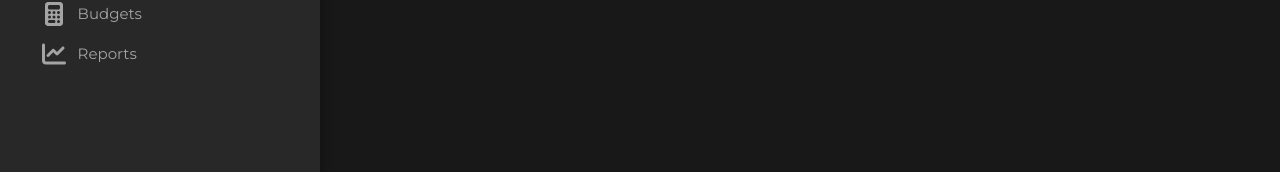
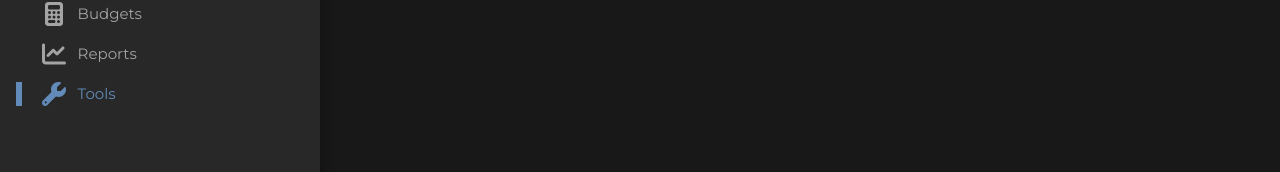
Before and after one commit to pawlh/dime, a Vue app: page /tools in a window 1280 px wide. Shown: the part 123-295 px from the top of the page. Built offline with nearby package versions, Linux system fonts and the light colour scheme.

Commit message:
create tools view with route

```diff
--- a/src/main.ts
+++ b/src/main.ts
@@ -11,14 +11,15 @@ import {
     faChevronLeft,
     faChevronRight,
     faUser,
-    faUpload
+    faUpload,
+    faWrench
 } from '@fortawesome/free-solid-svg-icons'
 
 import './assets/main.less'
 
 const pinia = createPinia()
 
-library.add(faPiggyBank, faCalculator, faChartLine, faChevronLeft, faChevronRight, faUser, faUpload)
+library.add(faPiggyBank, faCalculator, faChartLine, faChevronLeft, faChevronRight, faUser, faUpload, faWrench)
 
 const app = createApp(App)
 
--- a/src/router/index.ts
+++ b/src/router/index.ts
@@ -2,6 +2,7 @@ import {createRouter, createWebHistory} from 'vue-router'
 import Transactions from '@/views/Transactions.vue'
 import Budgets from "@/views/Budgets.vue";
 import Reports from "@/views/Reports.vue";
+import Tools from "@/views/Tools.vue";
 //
 const router = createRouter({
     history: createWebHistory(import.meta.env.BASE_URL),
@@ -20,6 +21,11 @@ const router = createRouter({
             path: '/reports',
             name: 'reports',
             component: Reports
+        },
+        {
+            path: '/tools',
+            name: 'tools',
+            component: Tools
         }
     ]
 })
--- a/src/views/Navigation.vue
+++ b/src/views/Navigation.vue
@@ -29,6 +29,13 @@ const route = useRoute();
           destination="reports">Reports
       </NavItem>
     </li>
+    <li>
+      <NavItem
+          :selected="route.name === 'tools'"
+          icon-type="fa-wrench"
+          destination="tools">Tools
+      </NavItem>
+    </li>
   </ul>
 </template>
 
--- /dev/null
+++ b/src/views/Tools.vue
@@ -0,0 +1,10 @@
+<script setup>
+</script>
+
+<template>
+
+</template>
+
+<style scoped>
+
+</style>
```
